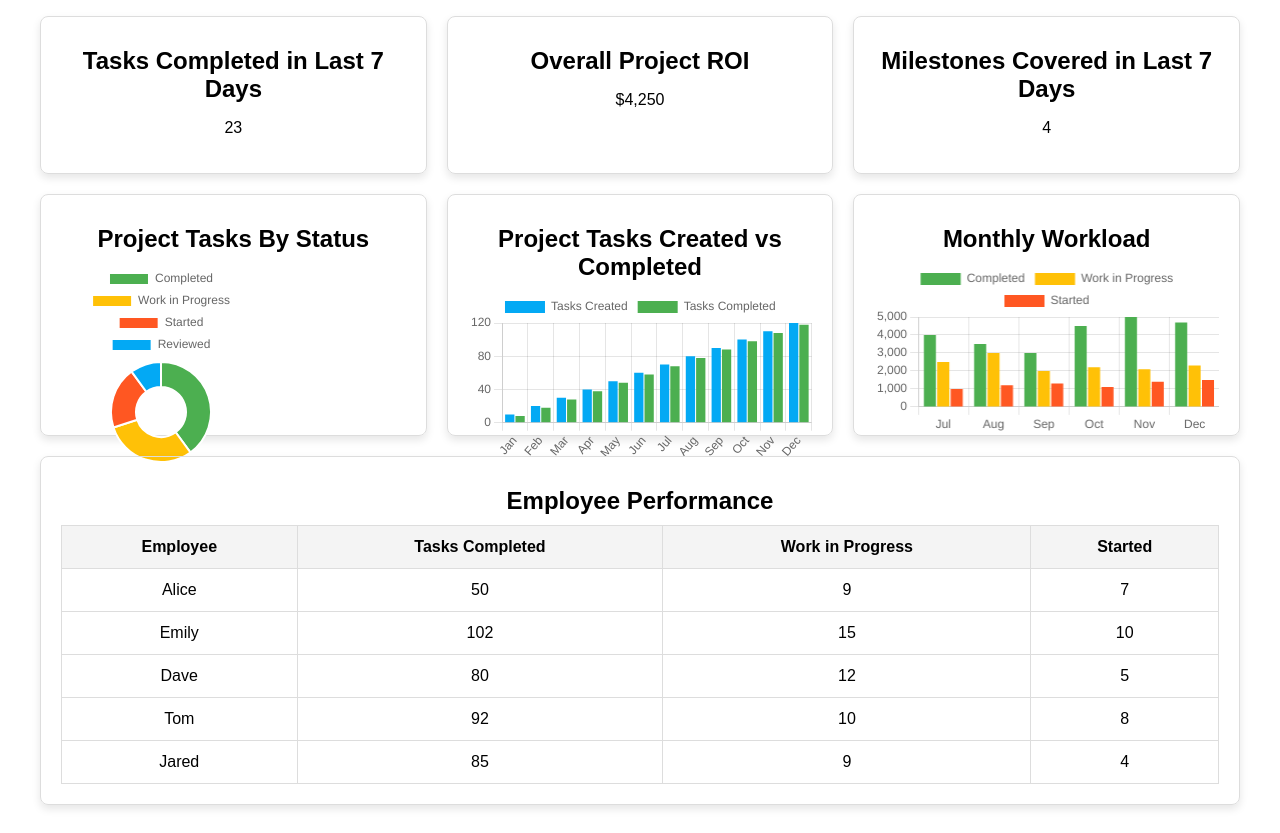
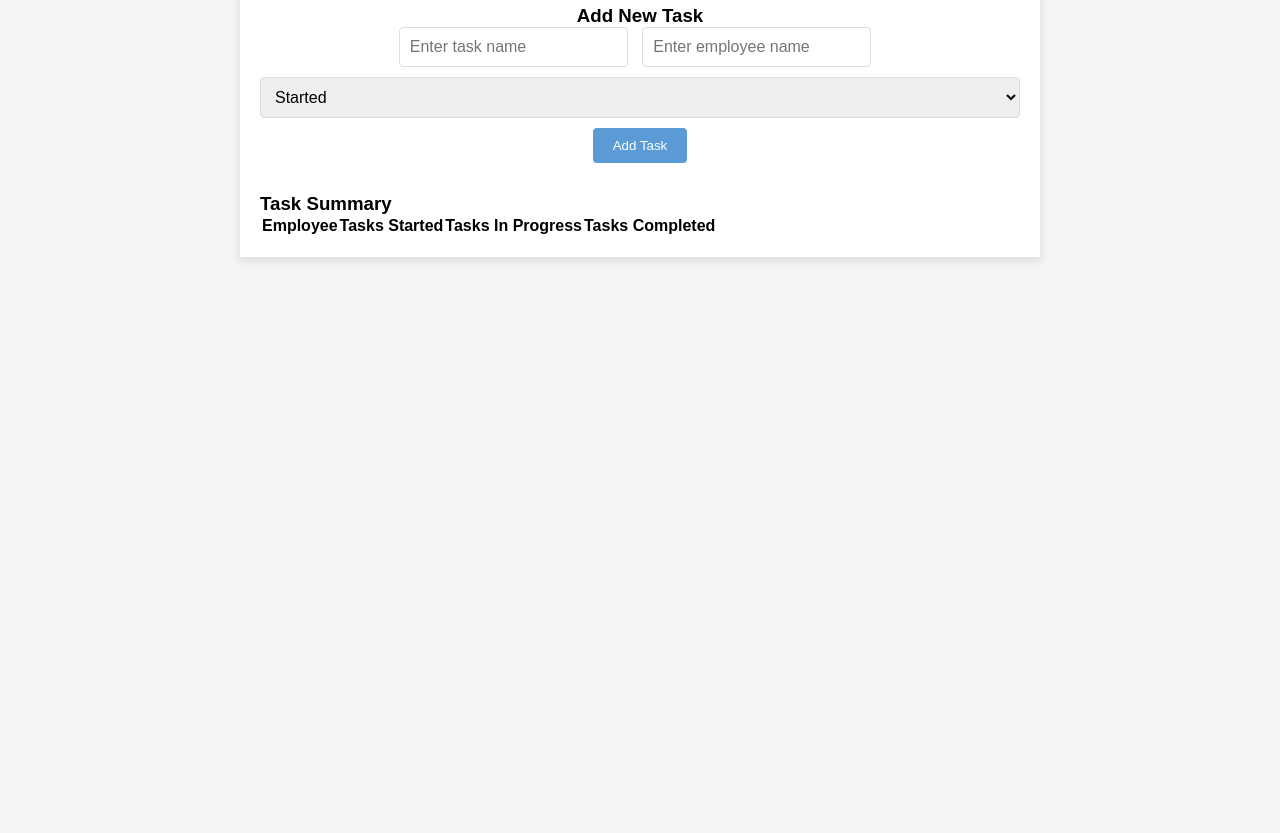
Before and after one commit to Sindhumathi03/nallman, a plain HTML site: page pm.html in a window 1280 px wide. Shown: the part 92-925 px from the top of the page. After the commit the page ends 800 px from the top, so only its background shows below. Drawn offline with nearby package versions, Linux system fonts and the light colour scheme.

Commit message:
Update pm.html

```diff
--- a/pm.html
+++ b/pm.html
@@ -4,197 +4,47 @@
     <meta charset="UTF-8">
     <meta name="viewport" content="width=device-width, initial-scale=1.0">
     <title>Project Management Dashboard</title>
-    <style>
-        body {
-            font-family: Arial, sans-serif;
-            display: flex;
-            justify-content: center;
-            align-items: center;
-            flex-direction: column;
-        }
-
-        .dashboard {
-            max-width: 1200px;
-            margin: 20px;
-            display: grid;
-            grid-template-columns: repeat(3, 1fr);
-            gap: 20px;
-        }
-
-        .card {
-            padding: 20px;
-            border: 1px solid #ddd;
-            border-radius: 8px;
-            box-shadow: 0 4px 8px rgba(0,0,0,0.1);
-            text-align: center;
-        }
-
-        .card h2 {
-            font-size: 24px;
-            margin: 10px 0;
-        }
-
-        .pie-chart, .bar-chart {
-            height: 200px;
-        }
-
-        .table-container {
-            grid-column: span 3;
-        }
-
-        table {
-            width: 100%;
-            border-collapse: collapse;
-            margin-top: 10px;
-        }
-
-        th, td {
-            padding: 12px;
-            border: 1px solid #ddd;
-            text-align: center;
-        }
-
-        th {
-            background-color: #f4f4f4;
-        }
-    </style>
+    <link rel="stylesheet" href="pm.css">
 </head>
 <body>
+    <div class="container">
         <h1>Project Management Dashboard</h1>
-    <div class="dashboard">
-        <div class="card">
-            <h2>Tasks Completed in Last 7 Days</h2>
-            <p>23</p>
-        </div>
-        <div class="card">
-            <h2>Overall Project ROI</h2>
-            <p>$4,250</p>
-        </div>
-        <div class="card">
-            <h2>Milestones Covered in Last 7 Days</h2>
-            <p>4</p>
+
+        <!-- Form to Add a New Task -->
+        <div class="add-task-form">
+            <h3>Add New Task</h3>
+            <input type="text" id="new-task-name" placeholder="Enter task name" />
+            <input type="text" id="employee-name" placeholder="Enter employee name" />
+            <select id="new-task-status" class="status-selector">
+                <option value="Started">Started</option>
+                <option value="In Progress">In Progress</option>
+                <option value="Completed">Completed</option>
+            </select>
+            <button id="add-task-btn">Add Task</button>
         </div>
 
-        <div class="card pie-chart">
-            <h2>Project Tasks By Status</h2>
-            <canvas id="statusChart"></canvas>
+        <!-- Task List -->
+        <div class="task-list" id="task-list">
+            <!-- Existing tasks will appear here -->
         </div>
 
-        <div class="card bar-chart">
-            <h2>Project Tasks Created vs Completed</h2>
-            <canvas id="tasksChart"></canvas>
-        </div>
-
-        <div class="card bar-chart">
-            <h2>Monthly Workload</h2>
-            <canvas id="workloadChart"></canvas>
-        </div>
-
-        <div class="table-container card">
-            <h2>Employee Performance</h2>
-            <table>
+        <!-- Task Summary Table -->
+        <h3>Task Summary</h3>
+        <table id="task-summary">
             <thead>
                 <tr>
                     <th>Employee</th>
+                    <th>Tasks Started</th>
+                    <th>Tasks In Progress</th>
                     <th>Tasks Completed</th>
-                        <th>Work in Progress</th>
-                        <th>Started</th>
                 </tr>
             </thead>
-                <tbody id="employeeTable">
-                    <!-- JavaScript will populate this section -->
+            <tbody>
+                <!-- Summary rows will appear here -->
             </tbody>
         </table>
     </div>
-    </div>
 
-    <script src="https://cdn.jsdelivr.net/npm/chart.js"></script>
-    <script>
-        // Sample data for charts
-        const statusData = {
-            labels: ['Completed', 'Work in Progress', 'Started', 'Reviewed'],
-            datasets: [{
-                label: 'Tasks',
-                data: [40, 30, 20, 10],
-                backgroundColor: ['#4CAF50', '#FFC107', '#FF5722', '#03A9F4']
-            }]
-        };
-
-        const tasksData = {
-            labels: ['Jan', 'Feb', 'Mar', 'Apr', 'May', 'Jun', 'Jul', 'Aug', 'Sep', 'Oct', 'Nov', 'Dec'],
-            datasets: [
-                {
-                    label: 'Tasks Created',
-                    data: [10, 20, 30, 40, 50, 60, 70, 80, 90, 100, 110, 120],
-                    backgroundColor: '#03A9F4'
-                },
-                {
-                    label: 'Tasks Completed',
-                    data: [8, 18, 28, 38, 48, 58, 68, 78, 88, 98, 108, 118],
-                    backgroundColor: '#4CAF50'
-                }
-            ]
-        };
-
-        const workloadData = {
-            labels: ['Jul', 'Aug', 'Sep', 'Oct', 'Nov', 'Dec'],
-            datasets: [
-                {
-                    label: 'Completed',
-                    data: [4000, 3500, 3000, 4500, 5000, 4700],
-                    backgroundColor: '#4CAF50'
-                },
-                {
-                    label: 'Work in Progress',
-                    data: [2500, 3000, 2000, 2200, 2100, 2300],
-                    backgroundColor: '#FFC107'
-                },
-                {
-                    label: 'Started',
-                    data: [1000, 1200, 1300, 1100, 1400, 1500],
-                    backgroundColor: '#FF5722'
-                }
-            ]
-        };
-
-        const employeeData = [
-            { name: 'Alice', completed: 50, progress: 9, started: 7 },
-            { name: 'Emily', completed: 102, progress: 15, started: 10 },
-            { name: 'Dave', completed: 80, progress: 12, started: 5 },
-            { name: 'Tom', completed: 92, progress: 10, started: 8 },
-            { name: 'Jared', completed: 85, progress: 9, started: 4 }
-        ];
-
-        // Render Charts
-        new Chart(document.getElementById('statusChart'), {
-            type: 'doughnut',
-            data: statusData
-        });
-
-        new Chart(document.getElementById('tasksChart'), {
-            type: 'bar',
-            data: tasksData,
-            options: { responsive: true, plugins: { legend: { position: 'top' } } }
-        });
-
-        new Chart(document.getElementById('workloadChart'), {
-            type: 'bar',
-            data: workloadData,
-            options: { responsive: true, plugins: { legend: { position: 'top' } } }
-        });
-
-        // Populate Employee Table
-        const employeeTable = document.getElementById('employeeTable');
-        employeeData.forEach(employee => {
-            const row = document.createElement('tr');
-            row.innerHTML = `
-                <td>${employee.name}</td>
-                <td>${employee.completed}</td>
-                <td>${employee.progress}</td>
-                <td>${employee.started}</td>
-            `;
-            employeeTable.appendChild(row);
-        });
-    </script>
+    <script src="pm.js"></script>
 </body>
 </html>
```
Lines whose indentation alone changed are shown as unchanged.
